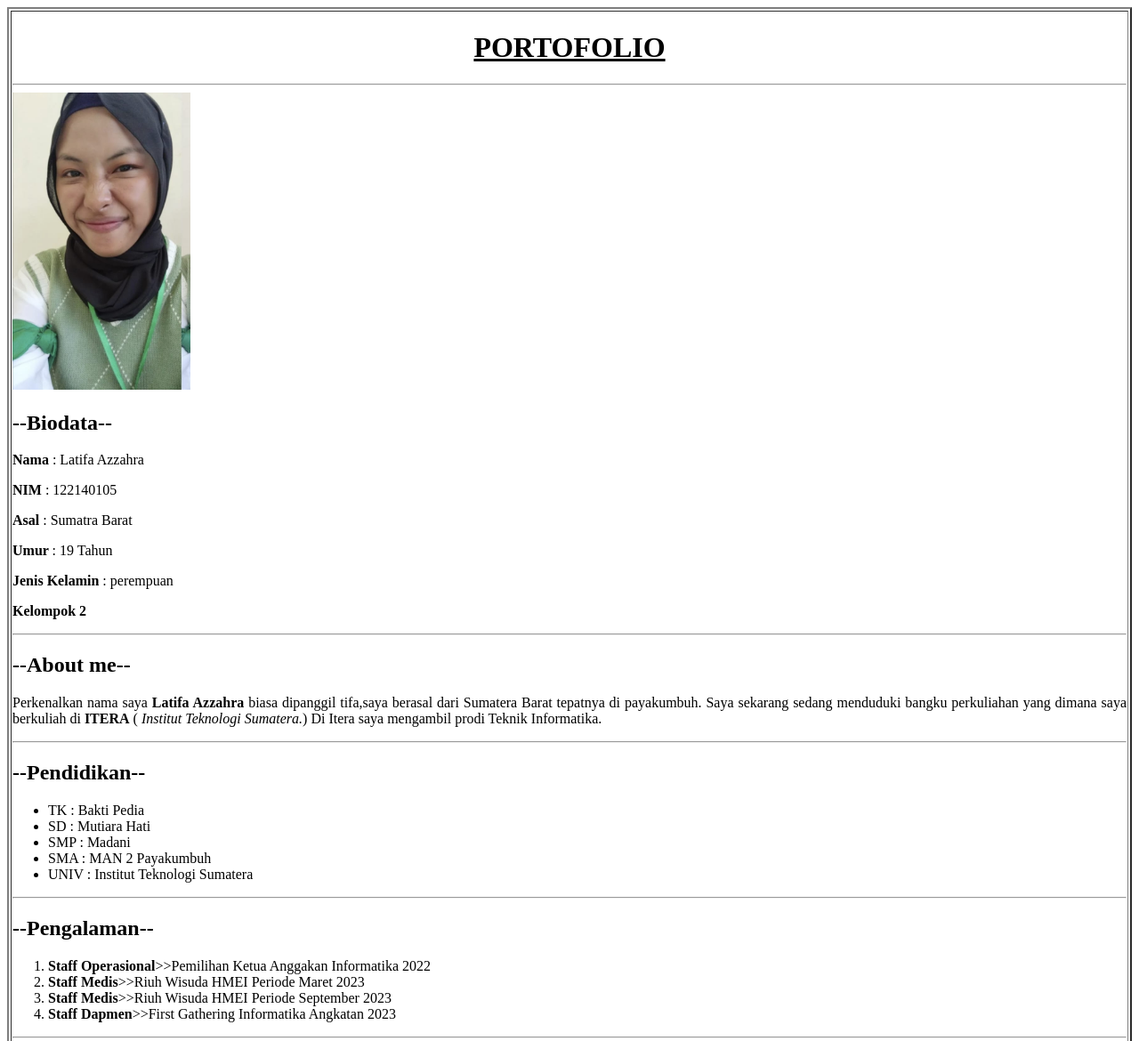
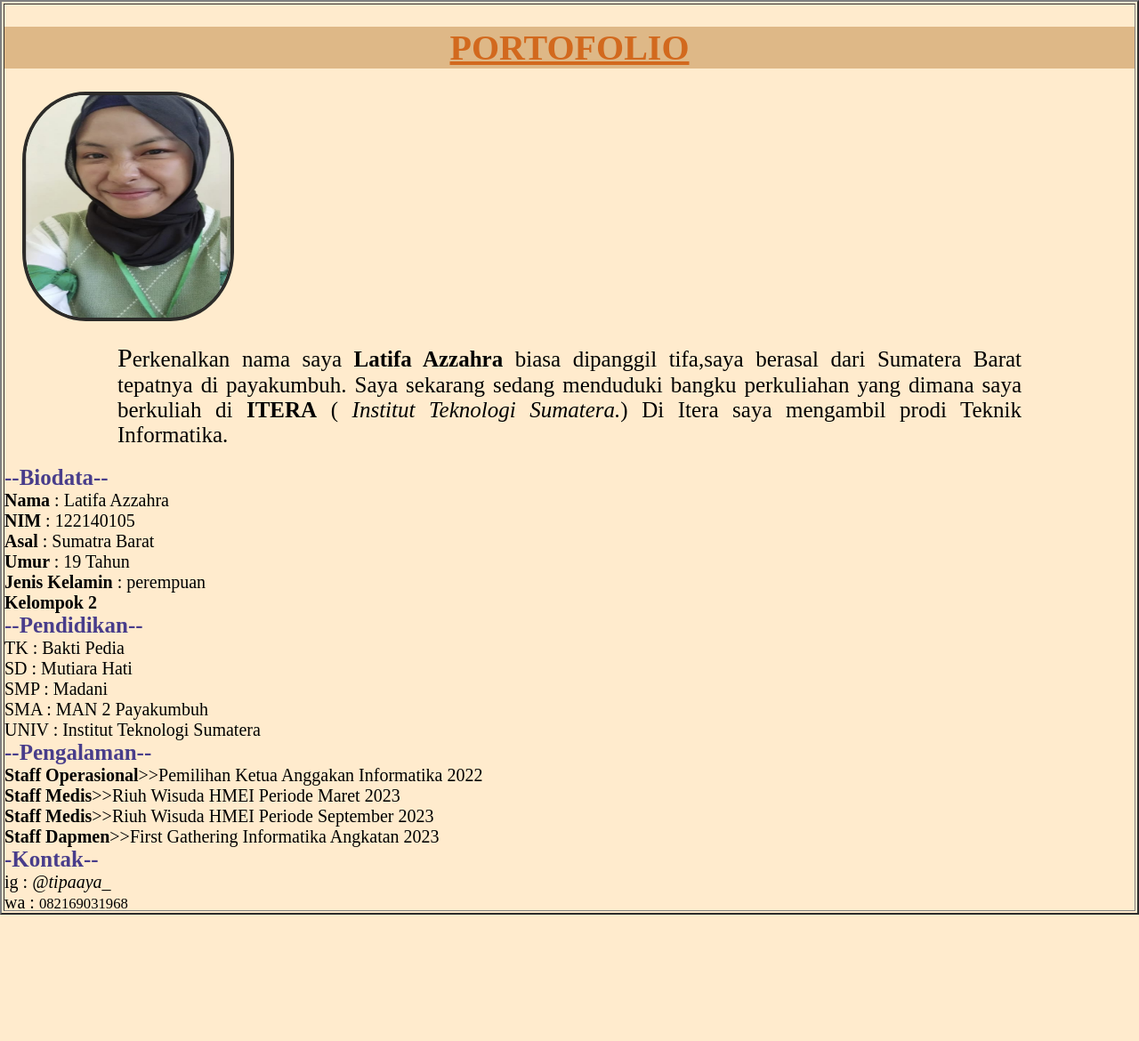
Before and after one commit to tipazyee/Tugas-Portofolio, a plain HTML site: page index.html in a window 1280 px wide. Shown: the top 1170 px of the page at 89% size. After the commit the page ends 1028 px from the top, so only its background shows below. Drawn offline with Linux system fonts and the light colour scheme.

Commit message:
Menambahkan css

```diff
--- a/index.html
+++ b/index.html
@@ -3,6 +3,7 @@
 <head>
     <meta charset="UTF-8">
     <meta name="viewport" content="width=device-width, initial-scale=1.0">
+    <link rel="stylesheet" href="style.css">
     <title>Latifa Azzahra</title>
 </head>
 <body>
@@ -11,9 +12,14 @@
         <tr>
             <td>
                 <h1><center><u>PORTOFOLIO</u></center></h1>
-                <hr>
-                <img src="latifa.png.jpg" width="200" alt="Latifa">
 
+                <img class="gambar" src="latifa.png.jpg" alt="Latifa">
+
+                <p  class="about">Perkenalkan nama saya <b>Latifa Azzahra</b> biasa dipanggil tifa,saya berasal dari Sumatera Barat
+                tepatnya di payakumbuh. Saya sekarang sedang menduduki bangku perkuliahan yang dimana saya berkuliah di <b>ITERA</b> ( <i>Institut Teknologi Sumatera.</i>)
+                Di Itera saya mengambil prodi Teknik Informatika.</p>
+
+                <div class="container">
                     <h2><b>--Biodata--</b></h2>
                     <p><b>Nama  </b>         :  Latifa Azzahra</p>
                     <p><b>NIM </b>           :  122140105</p>
@@ -21,12 +27,7 @@
                     <p><b>Umur  </b>         :  19 Tahun</p>
                     <p><b>Jenis Kelamin </b> :  perempuan</p>
                     <p ><b>Kelompok 2</b></p>
-                <hr>
-                <h2><b>--About me--</b></h2>
-                <p align="justify">Perkenalkan nama saya <b>Latifa Azzahra</b> biasa dipanggil tifa,saya berasal dari Sumatera Barat
-                tepatnya di payakumbuh. Saya sekarang sedang menduduki bangku perkuliahan yang dimana saya berkuliah di <b>ITERA</b> ( <i>Institut Teknologi Sumatera.</i>)
-                Di Itera saya mengambil prodi Teknik Informatika.</p>
-                <hr>
+
                     <h2><b>--Pendidikan--</b></h2>
                     <ul>
                         <li>TK   : Bakti Pedia</li>
@@ -36,7 +37,7 @@
                         <li>UNIV : Institut Teknologi Sumatera</li>
 
                     </ul>
-                <hr>
+
                     <h2><b>--Pengalaman--</b></h2>
                     <ol>
                         <li><b>Staff Operasional</b>>>Pemilihan Ketua Anggakan Informatika 2022</li>
@@ -45,13 +46,13 @@
                         <li><b>Staff Dapmen</b>>>First Gathering Informatika Angkatan 2023</li>
 
                     </ol>
-                <hr>
+
                     <h2><b>-Kontak--</b></h2>
                     <ul>
                         <li>ig    : <i>@tipaaya_</i></li>
                         <li>wa    : <small>082169031968</small></li>
-                    <li>email : <i>latifah.122140105@student.itera.ac.id</i></li>
                     </ul>
+                </div>
             </td>
         </tr>
     </table>
--- /dev/null
+++ b/style.css
@@ -0,0 +1,57 @@
+*{
+    margin: 0;
+    padding: 0;
+}
+body{
+    background-color:blanchedalmond;
+}
+h1{
+    color :chocolate;
+    font-size: 40px;
+    margin: 2% 0;
+    cursor: default;
+    transition: 0.5s;
+    background-color: burlywood;
+}
+h1:hover{
+    transition: 0.5s ;
+    color:beige;
+}
+h2{
+    color: darkslateblue;
+    font-size: 25px;
+    transition: 0.5s;
+    cursor: default;
+}
+h2:hover{
+    transition: 0.5s;
+    color: darkmagenta;
+}
+.gambar{
+   display: inline-flex;
+   margin-buttom: 20px;
+   margin-left: 20px;
+   width: 230px;
+   height: 250px;
+   border-radius: 30%;
+   border: 4px solid #2c2b29;
+   background-image: url("latifa.png.jpg");
+   background-position: center top;
+   background-size: 100%;
+}
+.about{
+    font-size: 25px;
+    text-align: justify;
+    width: fill;
+    padding: 20px 10% ;
+}
+.about::first-letter{
+    font-size: 30px;
+}
+.container{
+    height: 500px;
+    display: flex;
+    flex-direction: column;
+    justify-content: space-around;
+    font-size: 20px;
+}
```
Lines whose indentation alone changed are shown as unchanged.
